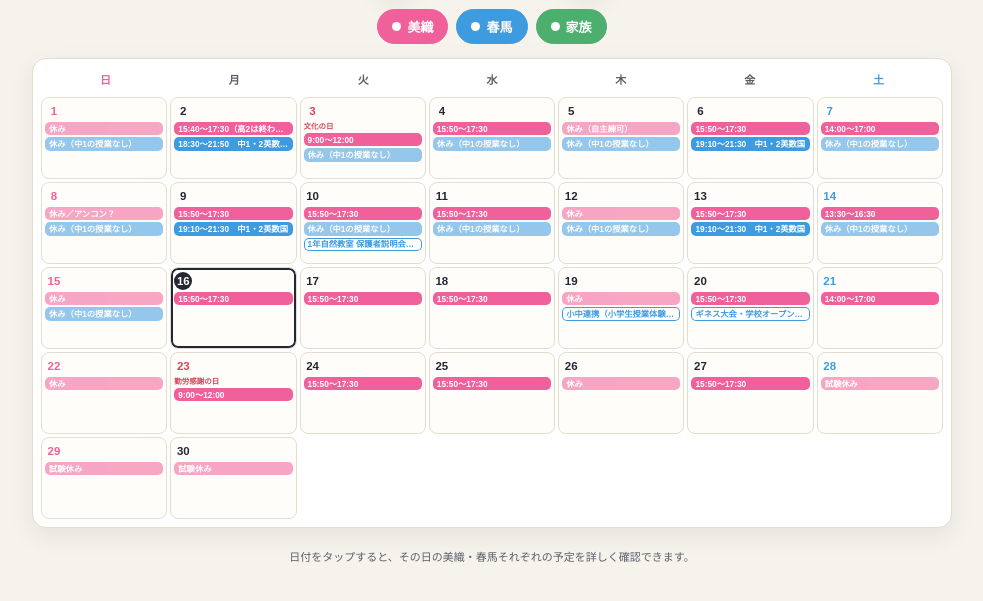
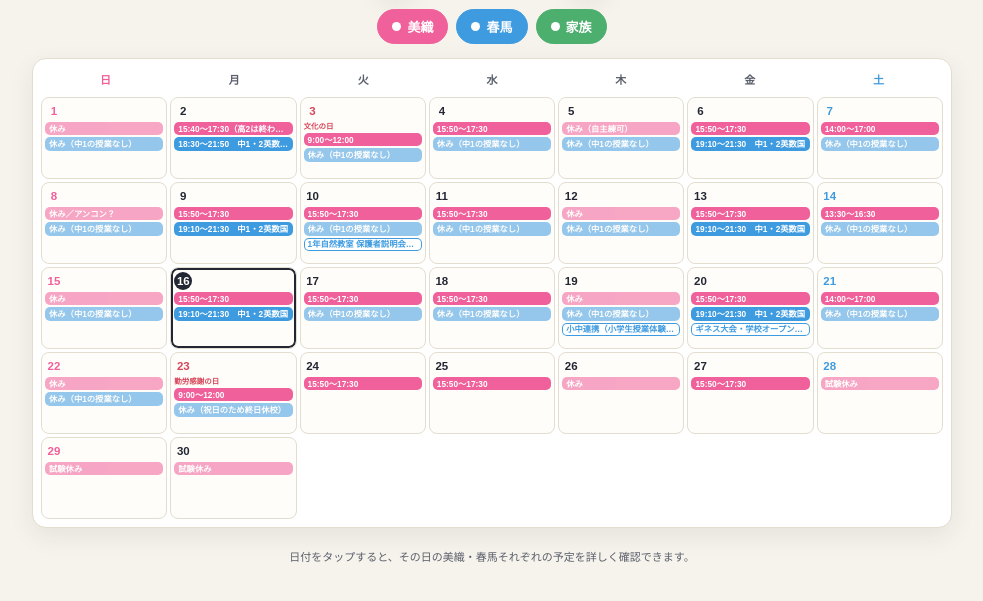
Before and after one commit to yjst0623/band-calendar, a plain HTML site: page index.html in a window 1280 px wide. Shown: the part 103-704 px from the top of the page, without its empty margins (148-1131 px from the left). Drawn offline with Linux system fonts and the light colour scheme.

Commit message:
Update 春馬's calendar with this week's cram school schedule (11/16-11/23)
Co-Authored-By: Claude Opus 5.5 <noreply@anthropic.com>

```diff
--- a/index.html
+++ b/index.html
@@ -557,8 +557,14 @@ const PEOPLE = {
           13:{sakura:"19:10〜21:30　中1・2英数国"},
           14:{sakura:"休み（中1の授業なし）", off:true},
           15:{sakura:"休み（中1の授業なし）", off:true},
-          19:{school:"小中連携（小学生授業体験）（給食なし）"},
-          20:{school:"ギネス大会・学校オープンデー"},
+          16:{sakura:"19:10〜21:30　中1・2英数国"},
+          17:{sakura:"休み（中1の授業なし）", off:true},
+          18:{sakura:"休み（中1の授業なし）", off:true},
+          19:{school:"小中連携（小学生授業体験）（給食なし）", sakura:"休み（中1の授業なし）", off:true},
+          20:{school:"ギネス大会・学校オープンデー", sakura:"19:10〜21:30　中1・2英数国"},
+          21:{sakura:"休み（中1の授業なし）", off:true},
+          22:{sakura:"休み（中1の授業なし）", off:true},
+          23:{sakura:"休み（祝日のため終日休校）", off:true},
         }
       },
       12: {
```
